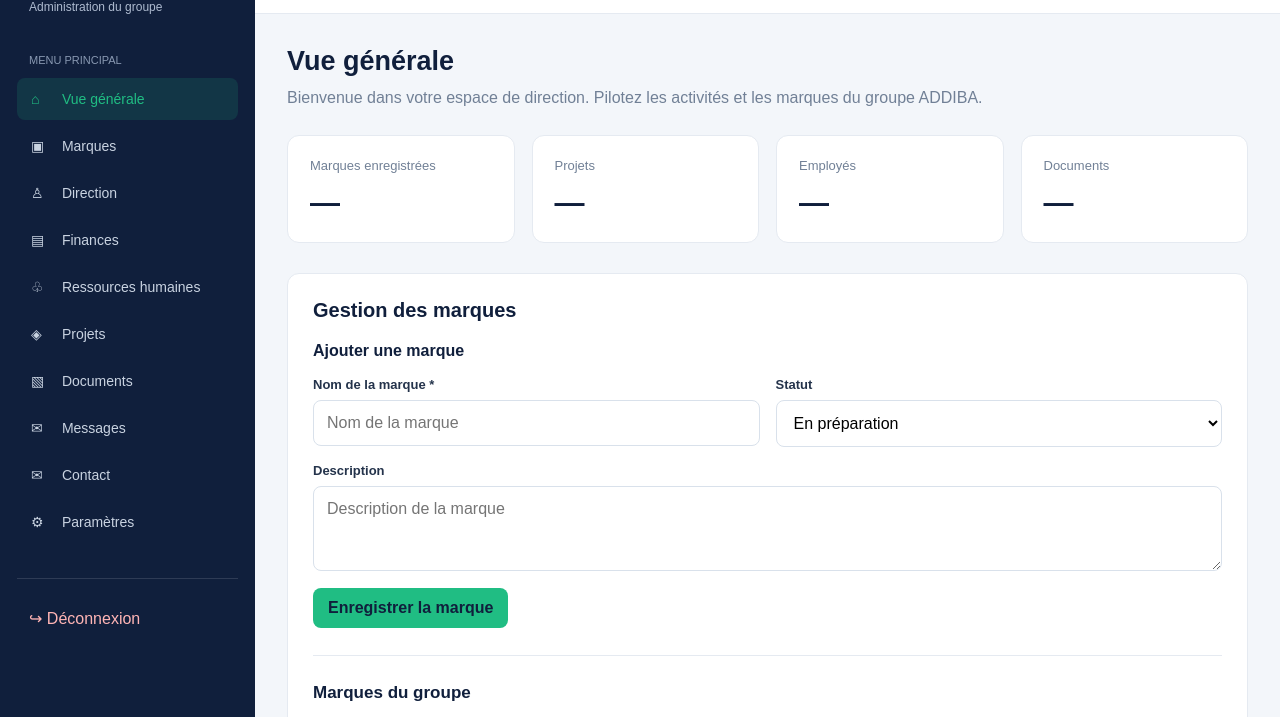
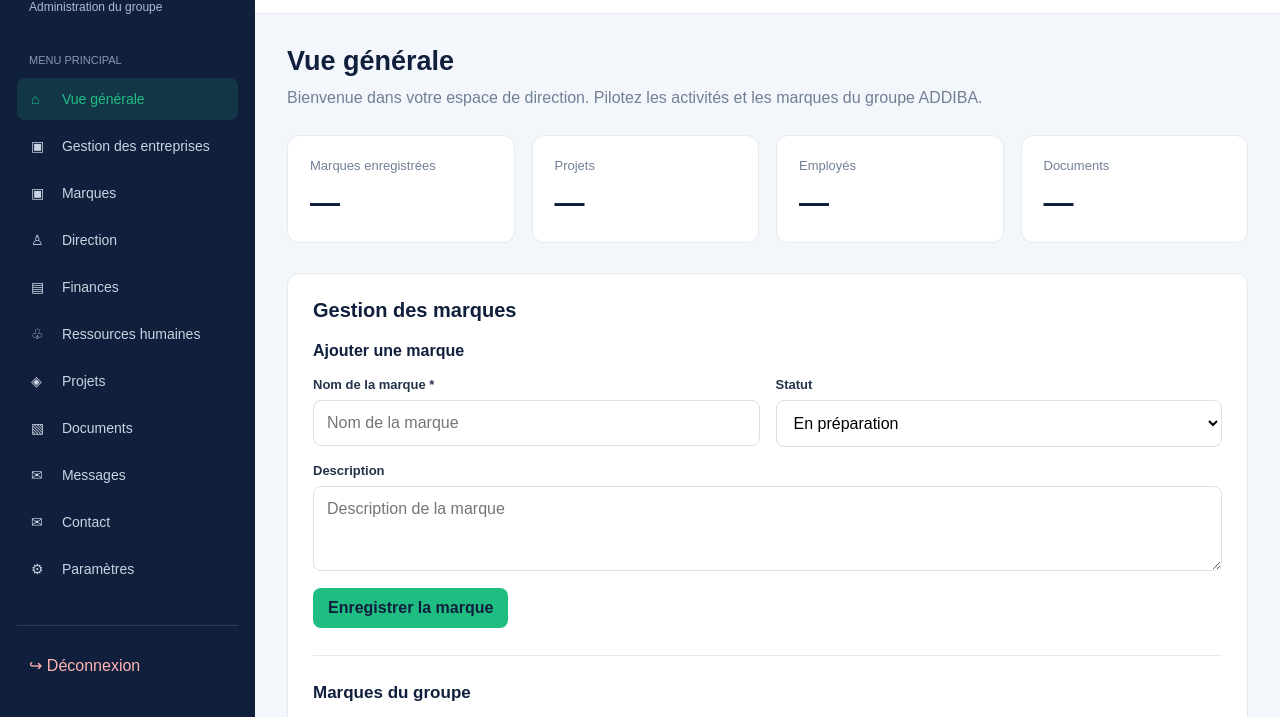
Before and after one commit to kisbedoannagracia-ops/Addiba, a plain HTML site: page dashboard.html in a window 1280 px wide. Shown: the part 61-778 px from the top of the page. Drawn offline with Linux system fonts and the light colour scheme; a script that the page names is missing.

Commit message:
Add link to 'Gestion des entreprises' in menu
<nav class="menu">
<a href="#overview" class="active"><span>⌂</span> Vue générale</a>
<a href="#entreprises"><span>▣</span> Gestion des entreprises</a>
<a href="#marques"><span>▣</span> Marques</a>

```diff
--- a/dashboard.html
+++ b/dashboard.html
@@ -172,6 +172,7 @@ padding:12px;text-align:left;border-bottom:1px solid var(--border);font-size:13p
 
 <nav class="menu">
 <a href="#overview" class="active"><span>⌂</span> Vue générale</a>
+<a href="#entreprises"><span>▣</span> Gestion des entreprises</a>
 <a href="#marques"><span>▣</span> Marques</a>
 <a href="#direction"><span>♙</span> Direction</a>
 <a href="#finances"><span>▤</span> Finances</a>
```
